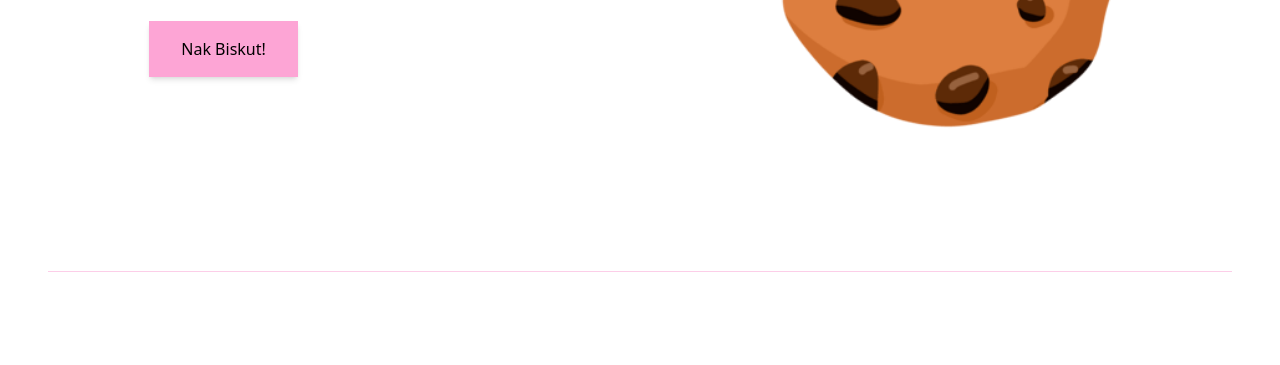
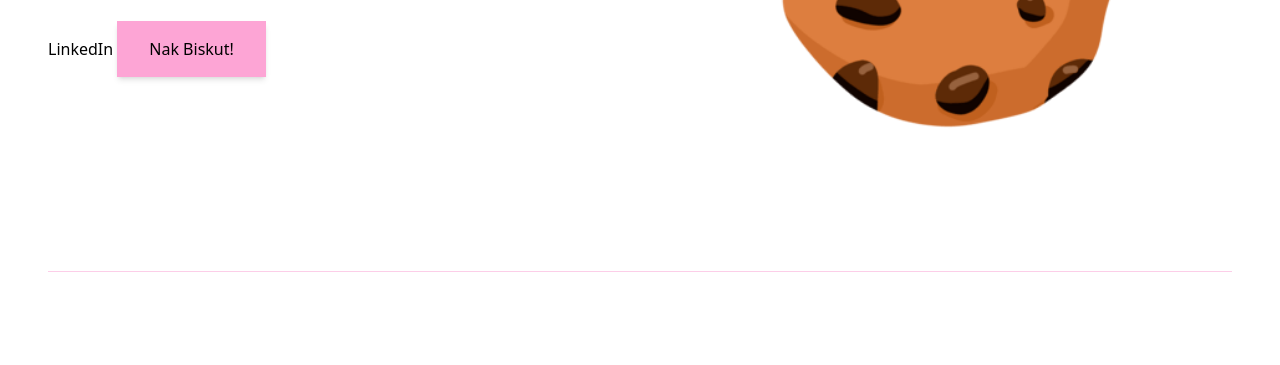
Before and after one commit to Liyana04/biskut-yaya, a website: page index.html in a window 1280 px wide. Shown: the part 385-750 px from the top of the page. Drawn offline with Linux system fonts and the light colour scheme.

```diff
--- a/index.html
+++ b/index.html
@@ -56,7 +56,7 @@
               Lembut di dalam. Dapatkan Biskut Yaya anda hari ini!
                Jangan risau, biskut kami selamat untuk dimakan!
             </p>
-            <a href="https://www.linkedin.com/in/nur-liyana-aris/" target="_blank" rel="noopener noreferrer" class="inline-block bg-blue-500 text-white font-medium py-2 px-4 hover:bg-blue-600 transition-colors">
+            <a class="text-black font-medium" href="https://www.linkedin.com/in/nur-liyana-aris/" target="_blank" rel="noopener noreferrer" class="inline-block bg-blue-500 text-white font-medium py-2 px-4 hover:bg-blue-600 transition-colors">
                 LinkedIn
             </a>
             <a href="formbm.html">
```
